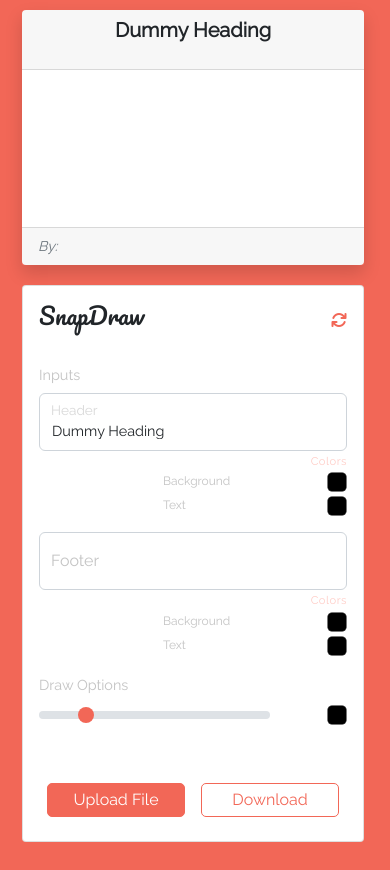
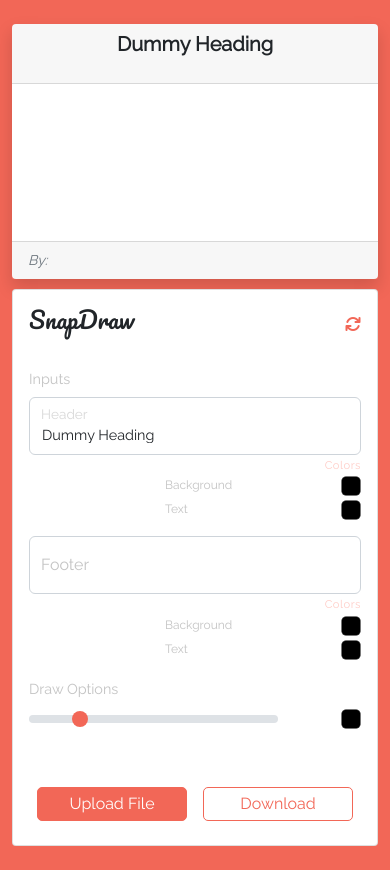
Before and after one commit to HuniaNad/canvas-html-frontend, a plain HTML site: page index.html in a window 390 px wide. Drawn offline with nearby package versions, Linux system fonts and the light colour scheme.

Commit message:
Fix: layout fixed on small screens

```diff
--- a/index.html
+++ b/index.html
@@ -13,7 +13,8 @@
     <title>SnapDraw</title>
 </head>
 <body>
-    <section class="container-fluid justify-content-center row">
+    <section class="container-fluid p-4 p-lg-0">
+        <div class="row justify-content-center flex-column-reverse flex-lg-row">
             <div class="side-menu card col-md-12 px-0">
                 <div class="logo-div d-flex justify-content-between align-items-center my-3 mx-3">
                     <h3 class="logo card-title">SnapDraw</h3>
@@ -85,7 +86,7 @@
                 </div>
             </div>
 
-        <div class="canvas-box shadow col-md-12 px-0">
+            <div class="mb-2 mb-lg-0  canvas-box shadow col-md-12 px-0">
                 <div class="card border-0" id="downloadableCard">
                     <div class="card-header">
                         <h5 class="card-title text-center text-capitalize fw-bold" id="header"></h5>
@@ -101,6 +102,7 @@
                 </div>
 
             </div>
+        </div>
     </section>
 
     <script src="https://cdn.jsdelivr.net/npm/dom-to-image/dist/dom-to-image.min.js"></script>
--- a/style.css
+++ b/style.css
@@ -137,6 +137,7 @@
 /* Canvas Area */
 .canvas-box {
     margin: 10px;
+    margin-bottom: 10px !important
 }
 
 .canvas-box .card, .canvas-box .card-img-top, #canvas {
@@ -183,7 +184,7 @@
 }
 
 @media screen and (max-width: 991px) {
-    section {
-        flex-direction: column-reverse;
+    .canvas-box, .side-menu {
+        margin: 0;
     }
 }
```
Lines whose indentation alone changed are shown as unchanged.
